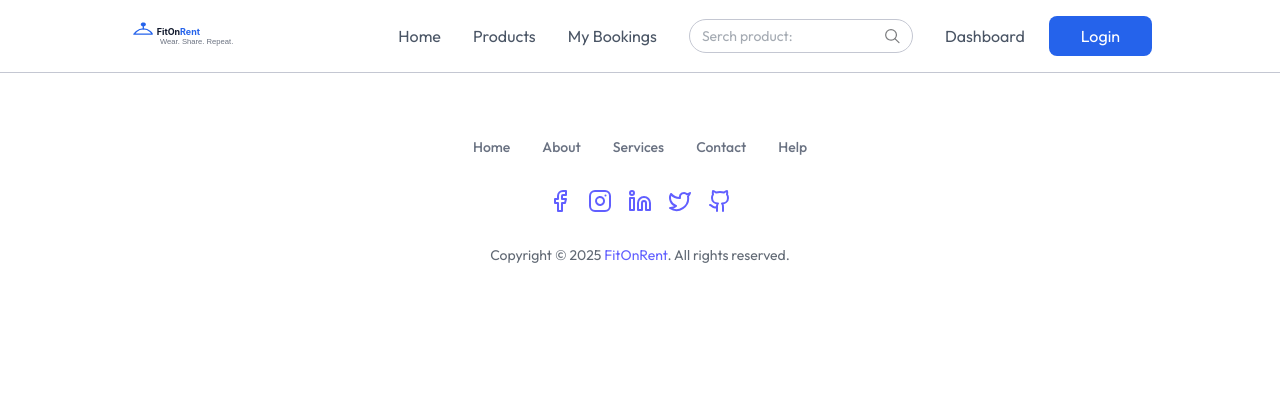
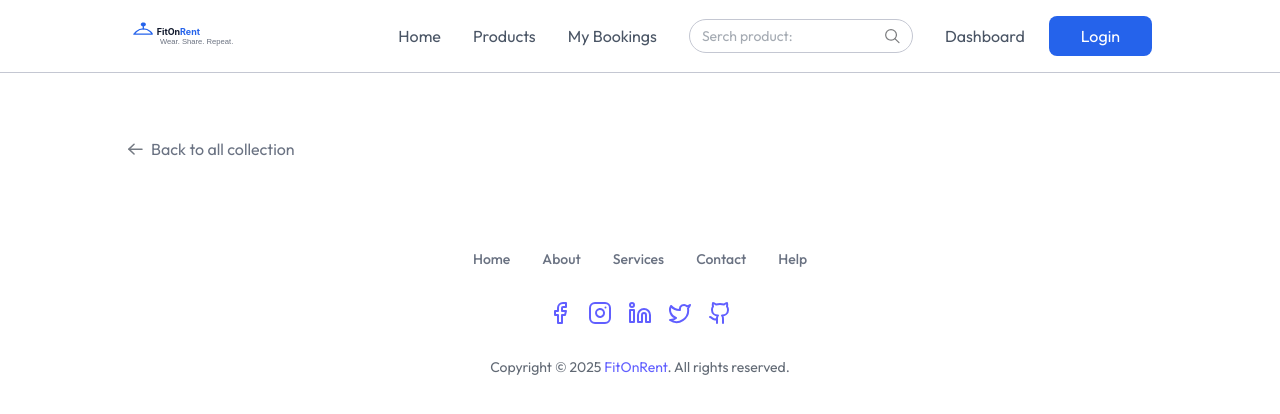
Before and after one commit to Ayanak368/Rental_System, a React (Vite) app: page /product-details/67ff5bc069c03d4e45f30b77 in a window 1280 px wide. Shown: the top 414 px of the page. Built offline with nearby package versions, Linux system fonts and the light colour scheme.

Commit message:
update back-btn Productdetails

```diff
--- a/src/App.jsx
+++ b/src/App.jsx
@@ -3,9 +3,9 @@ import Navbar from './components/Navbar'
 import { Route, Routes, useLocation } from 'react-router-dom'
 import Home from './pages/Home'
 import MyBookings from './pages/MyBookings'
-import Productdetails from './pages/Productdetails'
 import Product from './pages/Product'
 import Footer from './components/Footer'
+import Productdetails from './pages/Productdetails'
 
 const App = () => {
 
@@ -17,7 +17,7 @@ const isOwnerPath = useLocation().pathname.startsWith('/owner')
 
     <Routes>
       <Route path='/' element={<Home/>}/>
-      <Route path='/product-details' element={<Productdetails/>}/>
+      <Route path='/product-details/:id' element={<Productdetails/>}/>
       <Route path='/products' element={<Product/>}/>
       <Route path='/my-booking' element={<MyBookings/>}/>
 
--- a/src/components/FeaturedSection.jsx
+++ b/src/components/FeaturedSection.jsx
@@ -3,7 +3,6 @@ import Title from './Title'
 import { assets, dummyCarData } from '../assets/assets'
 import ProductCards from './ProductCards'
 import { useNavigate } from 'react-router-dom'
-import Product from '../pages/Product'
 
 const FeaturedSection = () => {
 
@@ -20,7 +19,7 @@ const FeaturedSection = () => {
 
       {
          dummyCarData.slice(0,6).map((product)=> (
-            <div key={Product._id}>
+            <div key={product._id}>
             <ProductCards product={product}/>
             </div>
          ))
--- a/src/components/ProductCards.jsx
+++ b/src/components/ProductCards.jsx
@@ -7,7 +7,7 @@ const ProductCards = ({product}) => {
     const navigate = useNavigate()
 
   return (
-    <div onClick={()=> {navigate(`product-details/${product._id}`); scrollTo(0,0)}} ///////////////////////////////////////////
+    <div onClick={()=> {navigate(`/product-details/${product._id}`); scrollTo(0,0)}}
     className='group rounded-xl overflow-hidden shadow-lg hover:translate-y-1 transition-all duration-500 cursor-pointer'>
 
       <div className='relative h-64 overflow-hidden'>
--- a/src/pages/Productdetails.jsx
+++ b/src/pages/Productdetails.jsx
@@ -2,19 +2,20 @@ import React, { useEffect, useState } from 'react'
 import { useNavigate, useParams } from 'react-router-dom'
 import { assets, dummyCarData } from '../assets/assets'
 
-const ProductDetails = () => {
+const Productdetails = () => {
 
  const {id} = useParams()
  const navigate =useNavigate()
  const [product, setProduct] = useState(null)
  useEffect(() => {
-   setProduct(dummyCarData.find((p) =>p._id === id))
+   setProduct(dummyCarData.find((product) =>product._id === id))
  },[id])
 
 
   return product ? (
     <div className='px-6 md:px-16 lg:px-24 xl:px-32 mt-16'>
-  <button onClick={()=> navigate(-1)} className='flex items-center gap-2 mb-6 text-gray-500 cursor-pointer'>
+    <button onClick={()=> navigate(-1)} className='flex items-center gap-2 mb-6 text-gray-500 cursor-pointer'>
+
     <img src={assets.arrow_icon} alt="" className='rotate-180 opacity-65' />
     Back to all collection</button>
 
@@ -22,4 +23,4 @@ const ProductDetails = () => {
   ) : <p>Loading.....</p>
 }
 
-export default ProductDetails
+export default Productdetails
```
